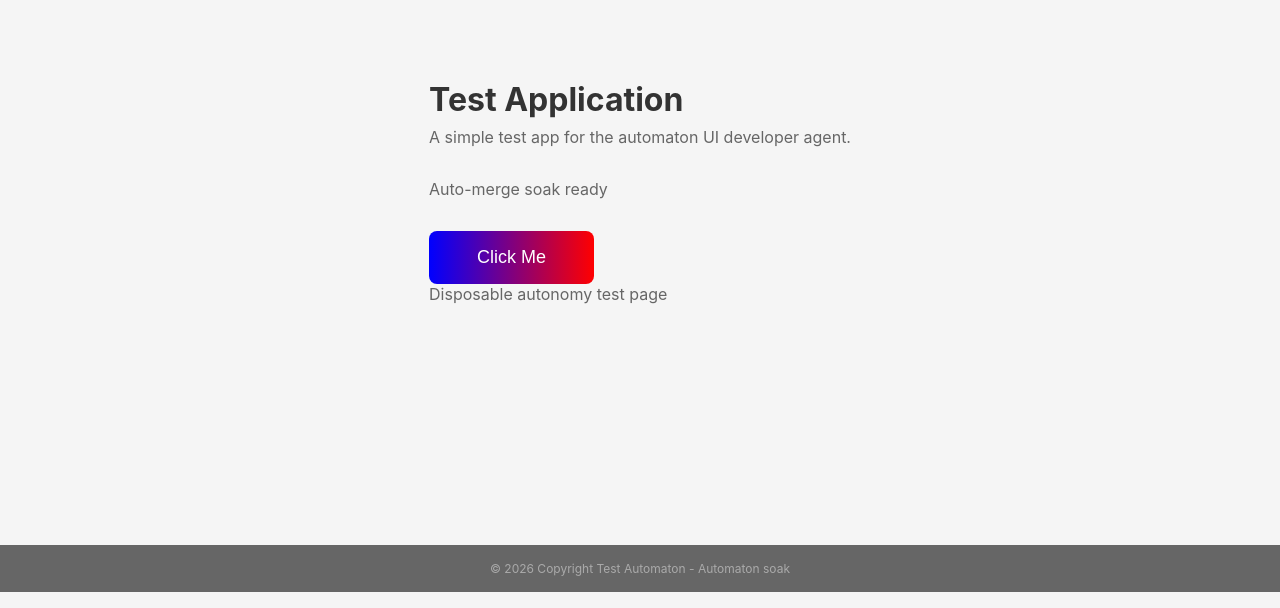
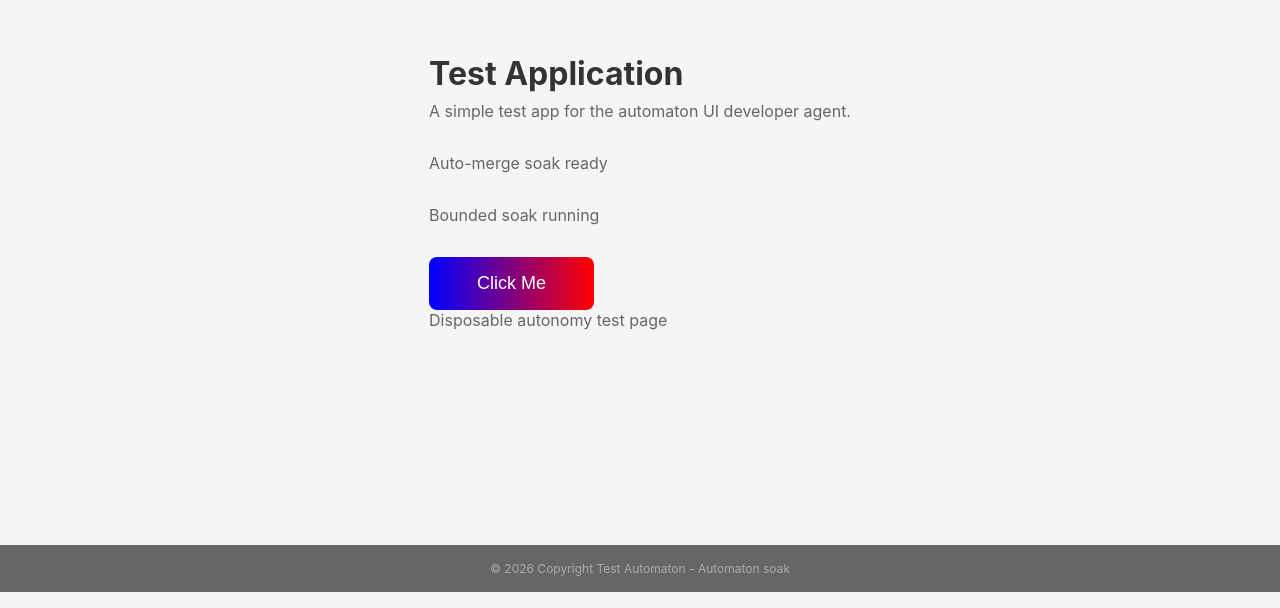
Before and after one commit to ArjunSuraj/test-automaton, a React (Vite) app: page / in a window 1280 px wide. Shown: the part 192-800 px from the top of the page. Built offline with nearby package versions, Linux system fonts and the light colour scheme.

Commit message:
feat: implement ticket #54 — Automaton 6h soak: add lightweight status paragraph

```diff
--- a/src/App.jsx
+++ b/src/App.jsx
@@ -7,6 +7,7 @@ function App() {
       <h1>Test Application</h1>
       <p>A simple test app for the automaton UI developer agent.</p>
       <p>Auto-merge soak ready</p>
+      <p>Bounded soak running</p>
       <button id="main-btn">Click Me</button>
       <footer>© 2026 Copyright Test Automaton - Automaton soak</footer>
       <p className="footer-test">Disposable autonomy test page</p>
```
